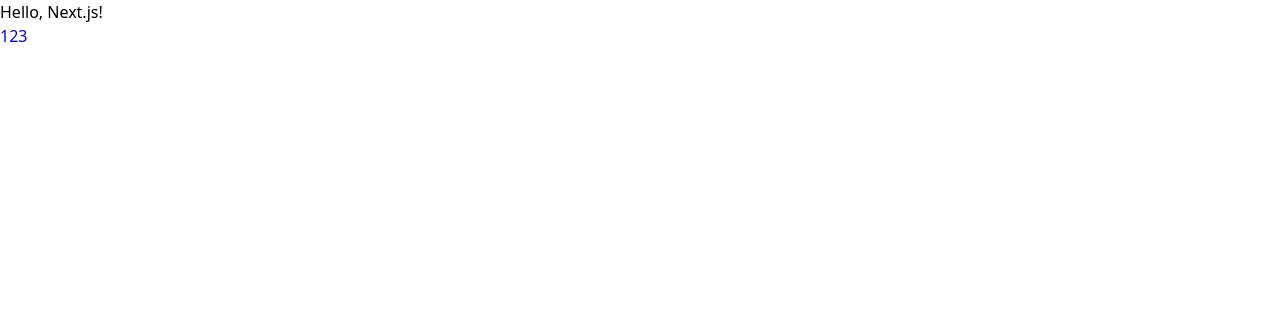
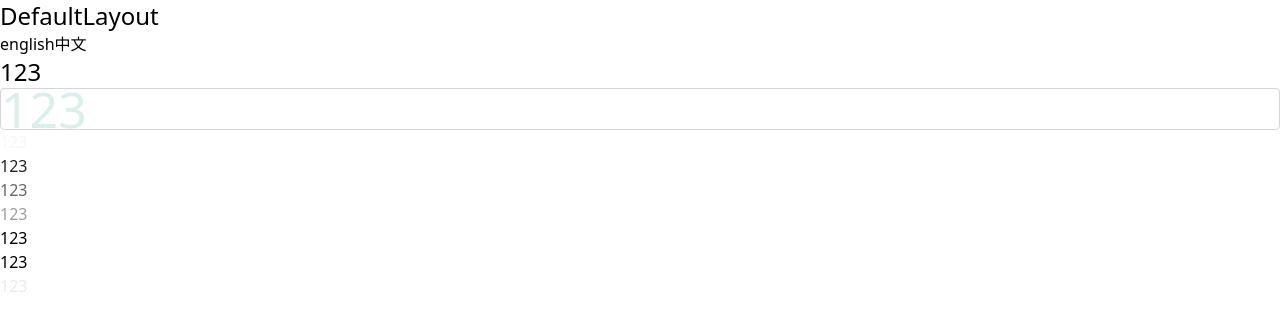
Before and after one commit to ouyangyuro/Travel-in-Taiwan, a Next.js app: page / in a window 1280 px wide. Shown: the top 330 px of the page. Built offline with nearby package versions, Linux system fonts and the light colour scheme.

Commit message:
feat: testing that theme color, tailwind, and getLayout work

```diff
--- a/src/pages/index.js
+++ b/src/pages/index.js
@@ -1,12 +1,23 @@
+import DefaultLayout from 'src/layout/defaultLayout';
+
 import styles from '@/styles/Home.module.scss';
 
 export default function Home() {
   return (
     <>
-      <h1 className="text-3xl font-bold underline text-lime-700">
-        Hello, Next.js!
-      </h1>
-      <p className={styles.status}>123</p>
+      <p className={styles.light_primary}>123</p>
+      <p className={styles.light_light_primary}>123</p>
+      <p className={styles.light_pale_primary}>123</p>
+      <p className={styles.light_text_primary}>123</p>
+      <p className={styles.light_text_second}>123</p>
+      <p className={styles.light_text_tertiary}>123</p>
+      <p className={styles.light_background_white}>123</p>
+      <p className={styles.light_background_gray}>123</p>
+      <p className={styles.light_line}>123</p>
     </>
   );
 }
+
+Home.getLayout = function getLayout(page) {
+  return <DefaultLayout>{page}</DefaultLayout>;
+};
--- a/src/pages/test/index.js
+++ b/src/pages/test/index.js
@@ -1,6 +1,7 @@
 import React from 'react';
 import { serverSideTranslations } from 'next-i18next/serverSideTranslations';
 import { useTranslation } from 'next-i18next';
+import DefaultLayout from 'src/layout/defaultLayout';
 
 function Test() {
   /** ---------------------------------------------------------------------------------------------
@@ -13,6 +14,10 @@
   return <>{t('title')}</>;
 }
 
+Test.getLayout = function getLayout(page) {
+  return <DefaultLayout>{page}</DefaultLayout>;
+};
+
 export async function getStaticProps({ locale }) {
   return {
     props: {
--- a/src/styles/Home.module.scss
+++ b/src/styles/Home.module.scss
@@ -1,3 +1,29 @@
-.status{
-  color: blue;
+.light_primary {
+  @apply text-2xl;
 }
+.light_light_primary {
+  color: $light-primary;
+  @apply text-4xl border border-gray-300 rounded;
+  font-size: 50px;
+}
+.light_pale_primary {
+  color: $pale-primary;
+}
+.light_text_primary {
+  color: $text-primary;
+}
+.light_text_second {
+  color: $text-second;
+}
+.light_text_tertiary {
+  color: $text-tertiary;
+}
+.light_background_white {
+  color: $background-white;
+}
+.light_background_gray {
+  color: $background-gray;
+}
+.light_line {
+  color: $line;
+}
```
